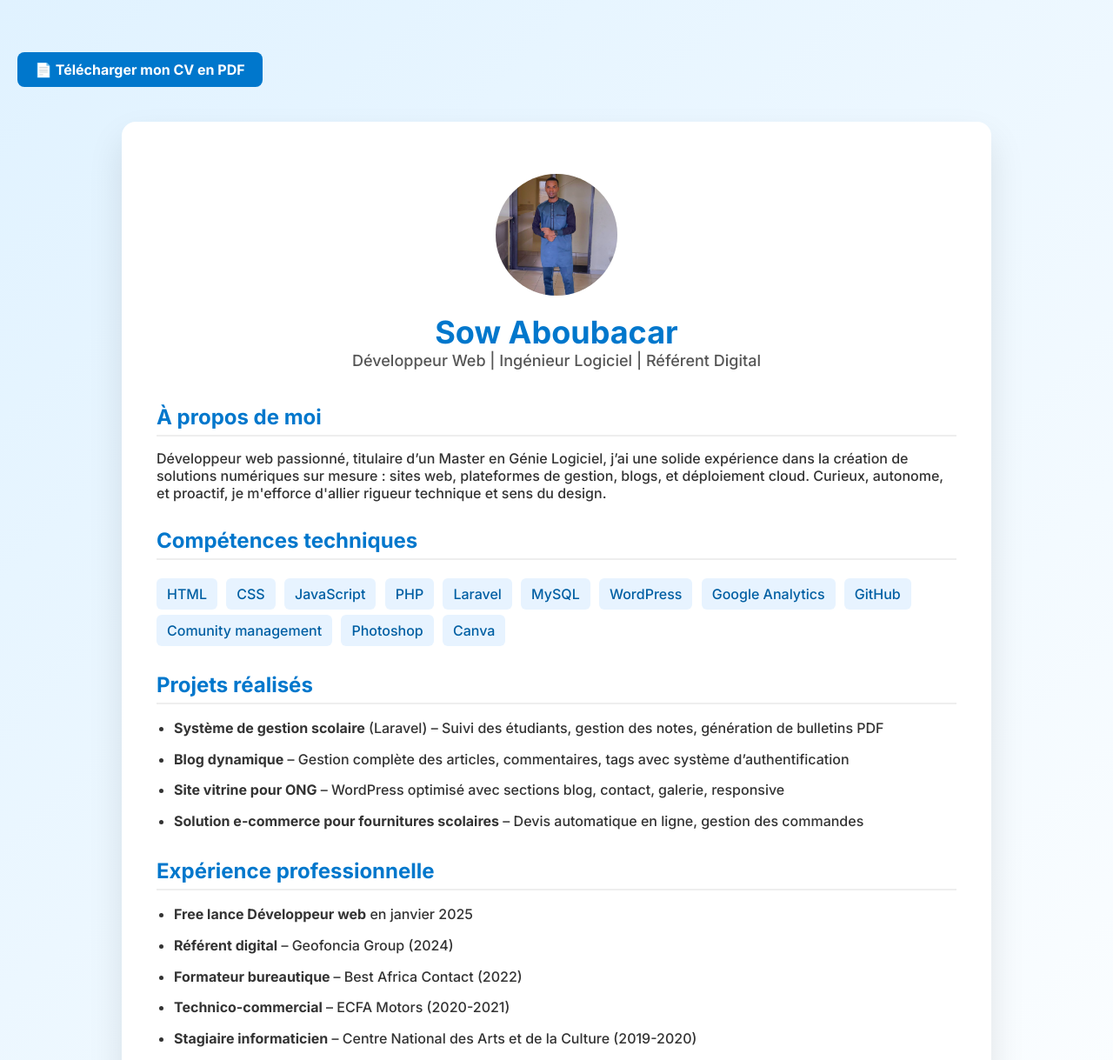
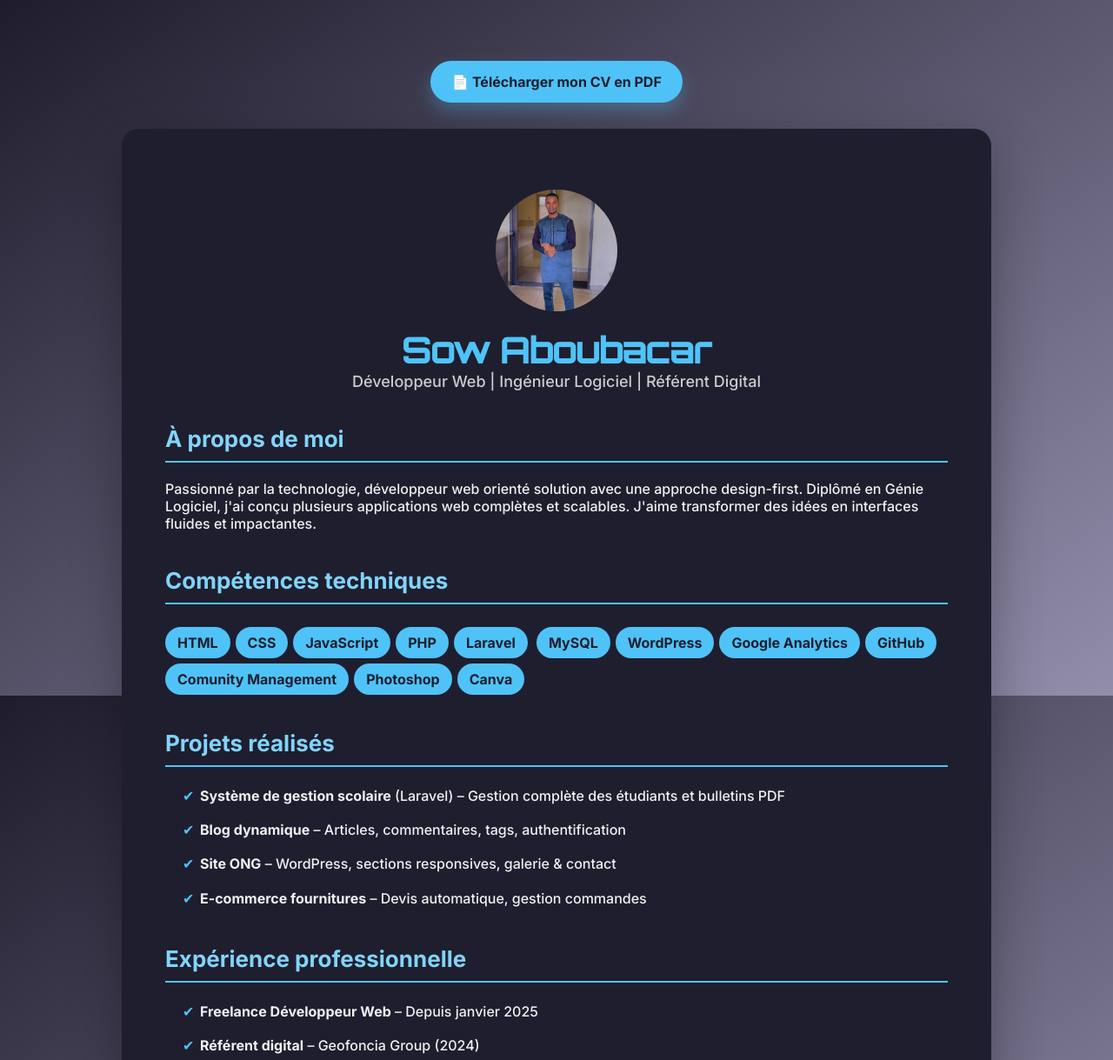
Before and after one commit to sowaboubacar/cvenligne, a plain HTML site: page index.html in a window 1280 px wide. Shown: the top 1219 px of the page at 87% size. Drawn offline with Linux system fonts and the light colour scheme.

Commit message:
Update index.html

```diff
--- a/index.html
+++ b/index.html
@@ -5,23 +5,25 @@
   <meta name="viewport" content="width=device-width, initial-scale=1.0"/>
   <title>Sow Aboubacar - Développeur Web</title>
   <link href="https://fonts.googleapis.com/css2?family=Inter:wght@300;500;700&display=swap" rel="stylesheet">
+  <link href="https://fonts.googleapis.com/css2?family=Orbitron:wght@500&display=swap" rel="stylesheet">
   <script src="https://cdnjs.cloudflare.com/ajax/libs/html2pdf.js/0.10.1/html2pdf.bundle.min.js"></script>
   <style>
     * { margin: 0; padding: 0; box-sizing: border-box; }
     body {
       font-family: 'Inter', sans-serif;
-      background: linear-gradient(135deg, #e0f2ff, #ffffff);
-      color: #333;
+      background: linear-gradient(145deg, #1f1c2c, #928dab);
+      color: #f0f0f0;
       padding: 40px 20px;
+      background-attachment: fixed;
     }
 
     .container {
       max-width: 1000px;
       margin: auto;
-      background: white;
-      border-radius: 16px;
-      padding: 40px;
-      box-shadow: 0 20px 40px rgba(0,0,0,0.1);
+      background: #1e1e2f;
+      border-radius: 20px;
+      padding: 50px;
+      box-shadow: 0 20px 60px rgba(0,0,0,0.3);
     }
 
     .header {
@@ -30,86 +32,104 @@
     }
 
     .header h1 {
-      font-size: 36px;
-      color: #0077cc;
+      font-size: 40px;
+      color: #4fc3f7;
+      font-family: 'Orbitron', sans-serif;
     }
 
     .header p {
       font-size: 18px;
-      color: #555;
+      color: #ccc;
     }
 
     .section {
-      margin-bottom: 30px;
+      margin-bottom: 40px;
     }
 
     h2 {
-      color: #0077cc;
-      margin-bottom: 15px;
-      font-size: 24px;
-      border-bottom: 2px solid #eee;
-      padding-bottom: 6px;
+      color: #81d4fa;
+      font-size: 26px;
+      border-bottom: 2px solid #4fc3f7;
+      padding-bottom: 10px;
+      margin-bottom: 20px;
     }
 
     .skills span {
       display: inline-block;
-      background: #e7f3ff;
-      color: #005fa3;
-      padding: 8px 12px;
-      border-radius: 6px;
+      background: #4fc3f7;
+      color: #1e1e2f;
+      padding: 8px 14px;
+      border-radius: 20px;
       margin: 6px 6px 0 0;
-      font-weight: 500;
+      font-weight: bold;
+      transition: transform 0.2s ease;
+    }
+
+    .skills span:hover {
+      transform: scale(1.1);
     }
 
     ul {
-      list-style: disc;
+      list-style: none;
       padding-left: 20px;
     }
 
     li {
-      margin-bottom: 10px;
-      line-height: 1.6;
+      margin-bottom: 12px;
+      line-height: 1.7;
+      position: relative;
+      padding-left: 20px;
+    }
+
+    li::before {
+      content: "\2714";
+      position: absolute;
+      left: 0;
+      color: #4fc3f7;
     }
 
     .contact p {
       margin: 5px 0;
       font-weight: 500;
+      color: #ccc;
     }
 
     .photo-placeholder {
       width: 140px;
       height: 140px;
       border-radius: 50%;
-      background: #eee;
+      background: #333;
       margin: 20px auto;
       display: flex;
       align-items: center;
       justify-content: center;
-      color: #aaa;
+      color: #888;
       font-size: 14px;
     }
 
     .btn-pdf {
-      display: inline-block;
-      background: #0077cc;
-      color: white;
-      padding: 10px 20px;
-      border-radius: 8px;
+      display: block;
+      background: #4fc3f7;
+      color: #1e1e2f;
+      padding: 14px 24px;
+      border-radius: 30px;
       text-decoration: none;
-      font-weight: 600;
-      margin: 20px auto 40px;
+      font-weight: 700;
+      margin: 30px auto;
       text-align: center;
+      width: fit-content;
+      box-shadow: 0 10px 20px rgba(79, 195, 247, 0.3);
       transition: background 0.3s ease;
       cursor: pointer;
     }
 
     .btn-pdf:hover {
-      background: #005fa3;
+      background: #29b6f6;
     }
 
     @media print {
       .btn-pdf { display: none; }
-      body { background: #fff; }
+      body { background: #fff; color: #000; }
       .container { box-shadow: none; padding: 20px; }
     }
   </style>
@@ -128,56 +148,47 @@
     <div class="section">
       <h2>À propos de moi</h2>
       <p>
-        Développeur web passionné, titulaire d’un Master en Génie Logiciel, j’ai une solide expérience dans la création de solutions numériques sur mesure : sites web, plateformes de gestion, blogs, et déploiement cloud. Curieux, autonome, et proactif, je m'efforce d'allier rigueur technique et sens du design.
+        Passionné par la technologie, développeur web orienté solution avec une approche design-first. Diplômé en Génie Logiciel, j'ai conçu plusieurs applications web complètes et scalables. J'aime transformer des idées en interfaces fluides et impactantes.
       </p>
     </div>
 
     <div class="section">
       <h2>Compétences techniques</h2>
       <div class="skills">
-        <span>HTML</span>
-        <span>CSS</span>
-        <span>JavaScript</span>
-        <span>PHP</span>
-        <span>Laravel</span>
-        <span>MySQL</span>
-        <span>WordPress</span>
-        <span>Google Analytics</span>
-        <span>GitHub</span>
-        <span>Comunity management</span>
-        <span>Photoshop</span>
-        <span>Canva</span>
+        <span>HTML</span><span>CSS</span><span>JavaScript</span><span>PHP</span><span>Laravel</span>
+        <span>MySQL</span><span>WordPress</span><span>Google Analytics</span><span>GitHub</span>
+        <span>Comunity Management</span><span>Photoshop</span><span>Canva</span>
       </div>
     </div>
 
     <div class="section">
       <h2>Projets réalisés</h2>
       <ul>
-        <li><strong>Système de gestion scolaire</strong> (Laravel) – Suivi des étudiants, gestion des notes, génération de bulletins PDF</li>
-        <li><strong>Blog dynamique</strong> – Gestion complète des articles, commentaires, tags avec système d’authentification</li>
-        <li><strong>Site vitrine pour ONG</strong> – WordPress optimisé avec sections blog, contact, galerie, responsive</li>
-        <li><strong>Solution e-commerce pour fournitures scolaires</strong> – Devis automatique en ligne, gestion des commandes</li>
+        <li><strong>Système de gestion scolaire</strong> (Laravel) – Gestion complète des étudiants et bulletins PDF</li>
+        <li><strong>Blog dynamique</strong> – Articles, commentaires, tags, authentification</li>
+        <li><strong>Site ONG</strong> – WordPress, sections responsives, galerie & contact</li>
+        <li><strong>E-commerce fournitures</strong> – Devis automatique, gestion commandes</li>
       </ul>
     </div>
 
     <div class="section">
       <h2>Expérience professionnelle</h2>
       <ul>
-        <li><strong>Free lance Développeur web</strong> en janvier 2025</li>
+        <li><strong>Freelance Développeur Web</strong> – Depuis janvier 2025</li>
         <li><strong>Référent digital</strong> – Geofoncia Group (2024)</li>
-        <li><strong>Formateur bureautique </strong> – Best Africa Contact (2022)</li>
+        <li><strong>Formateur bureautique</strong> – Best Africa Contact (2022)</li>
         <li><strong>Technico-commercial</strong> – ECFA Motors (2020-2021)</li>
-        <li><strong>Stagiaire informaticien</strong> – Centre National des Arts et de la Culture (2019-2020)</li>
+        <li><strong>Stagiaire informaticien</strong> – CNAC (2019-2020)</li>
       </ul>
     </div>
 
     <div class="section">
       <h2>Formations & Certifications</h2>
       <ul>
-        <li>🎓 Master 2 & 1 en Génie Logiciel – 2021–2022 à L’Académie Libre de Technologie à Abidjan </li>
-        <li>🎓 Licence Pro en Génie Logiciel – 2020 à L’Académie Libre de Technologie à Abidjan </li>
-        <li>🔐 Certification Sécurité des SI – 2021</li>
-        <li>📈 Certification Google Marketing Digital – 2020</li>
+        <li>🎓 Master 2 & 1 en Génie Logiciel – ALT Abidjan</li>
+        <li>🎓 Licence Pro en Génie Logiciel – ALT Abidjan</li>
+        <li>🔐 Certif. Sécurité SI (2021)</li>
+        <li>📈 Certif. Marketing Digital Google (2020)</li>
       </ul>
     </div>
 
```
